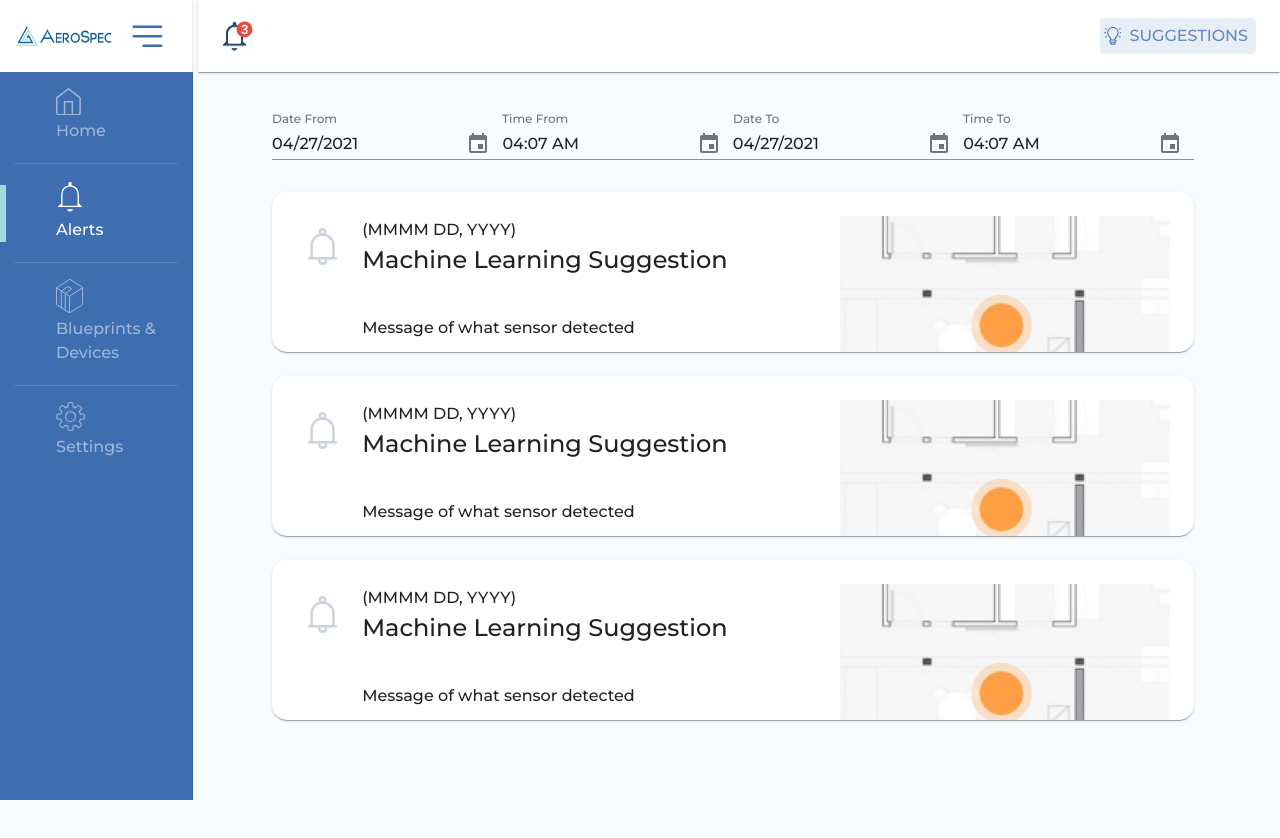
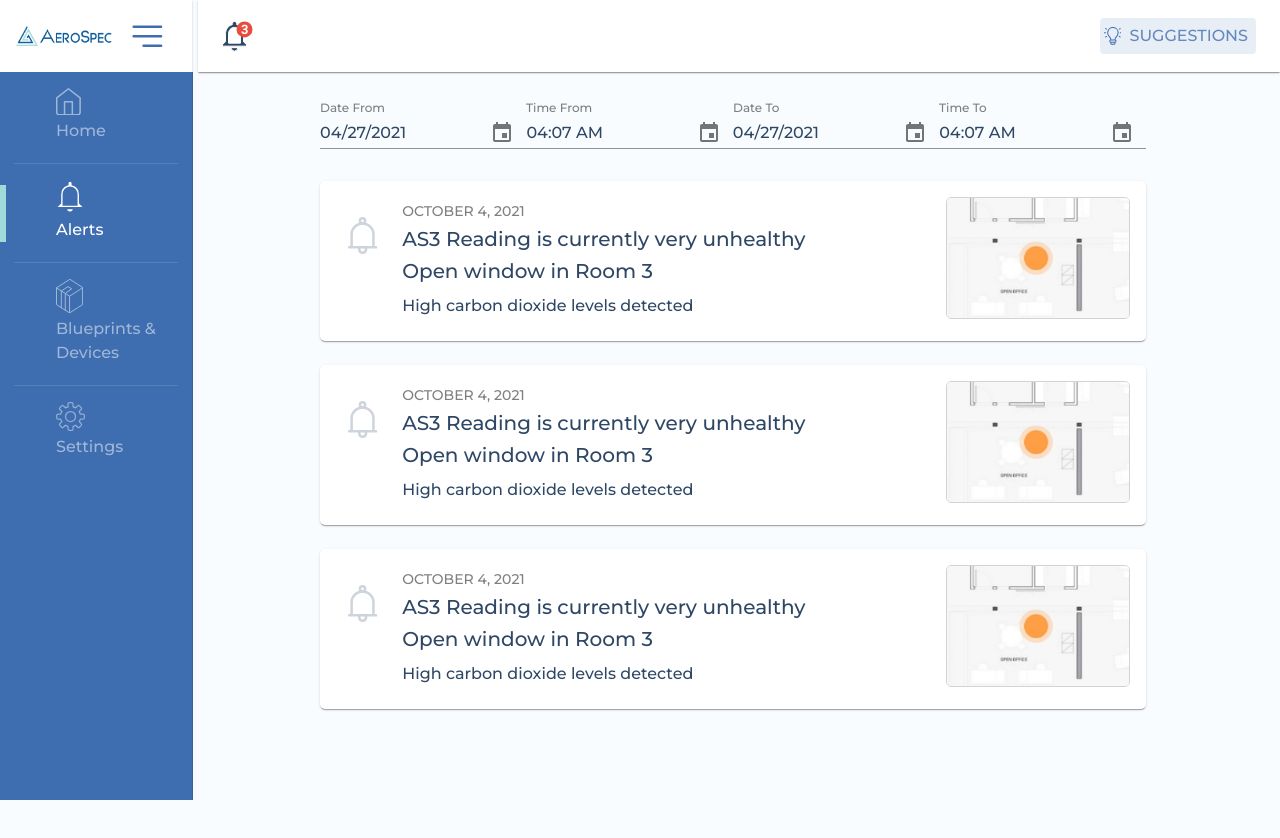
Before and after one commit to seal-aerospec/AeroSpec-Dashboard-Reworked, a React (Create React App) app: page /alerts in a window 1280 px wide. Shown: the top 838 px of the page. Built offline with nearby package versions, Linux system fonts and the light colour scheme.

Commit message:
Add alert card styling

```diff
--- a/src/components/pages/alerts/Alert.jsx
+++ b/src/components/pages/alerts/Alert.jsx
@@ -1,4 +1,4 @@
-import { makeStyles } from '@material-ui/core';
+import {makeStyles} from '@material-ui/core';
 import Box from '@material-ui/core/Box';
 import Card from '@material-ui/core/Card';
 import CardContent from '@material-ui/core/CardContent';
@@ -11,32 +11,37 @@
 
 const useStyles = makeStyles({
    alertCards: {
-      borderRadius: '15px',
+      borderRadius: '5px',
       maxHeight: '20vh',
+      width: 'auto',
       marginTop: '3vh'
+   },
+   cardContent: {
+      display: 'flex',
+      alignItems: 'flex-start',
+   },
+   bellIcon: {
+      marginTop: '1vh',
+      height: '30%',
+      width: 'auto',
+   },
+   dateText: {
+      color: '#C7C7C7',
    },
    alertContent: {
       display: 'flex',
+      alignSelf: 'center',
       flex: 1,
       flexDirection: 'column',
-      justifyContent: 'space-between',
+      justifyContent: 'space-around',
    },
-   bellIcon: {
-      height: '30%',
+   exampleMinView: {
+      borderRadius: '5px',
       width: 'auto',
-   },
-   cardContent: {
-      height: '30vh',
-      display: 'flex',
-      flexDirection: 'row',
-      alignItems: 'flex-start',
-      overflow: 'hidden',
-      padding: '3vh',
-    },
-   exampleMinView: {
-      flexShrink: 0,
-      objectFit: 'contain',
-      marginLeft: 'auto'
+      height: 'auto',
+      maxHeight: '15vh',
+      maxWidth: 'auto',
+      border: '1px solid lightgray',
    },
 });
 
@@ -51,15 +56,20 @@
                </IconButton>
             </Box>
             <Box className={classes.alertContent}>
-               <Box marginBottom="5vh">
-                  <Typography variant="subtitle1">(MMMM DD, YYYY)</Typography>
-                  <Typography variant="h5">Machine Learning Suggestion</Typography>
+               <Box>
+                  <Typography variant="subtitle2" color="textSecondary">OCTOBER 4, 2021</Typography>
+               </Box>
+               <Box gutterBottom>
+                  <Typography variant="h6" color="textPrimary">AS3 Reading is currently very unhealthy</Typography>
+                  <Typography variant="h6" color="textPrimary" gutterBottom="true">Open window in Room 3</Typography>
                </Box>
                <Box>
-                  <Typography>Message of what sensor detected</Typography>
+                  <Typography variant="body1" color="textPrimary">High carbon dioxide levels detected</Typography>
                </Box>
             </Box>
-            <img src={ExampleAlert} className={classes.exampleMinView} alt="Device with Alert"></img>
+            <Box>
+               <img src={ExampleAlert} className={classes.exampleMinView} alt="Device with Alert"></img>
+            </Box>
          </CardContent>
       </Card>
    );
--- a/src/components/pages/alerts/AlertsComponent.jsx
+++ b/src/components/pages/alerts/AlertsComponent.jsx
@@ -22,7 +22,7 @@
    };
 
    return (
-      <Box padding="3vh 10vh 3vh 10vh">
+      <Box padding="1vw 10vw 3vw 10vw">
          <MuiPickersUtilsProvider utils={DateFnsUtils}>
             <Box display="flex" justifyContent="space-around">
                <KeyboardDatePicker
@@ -70,9 +70,11 @@
                />
             </Box>
          </MuiPickersUtilsProvider>
-         <Alert />
-         <Alert />
-         <Alert />
+         <Box>
+            <Alert />
+            <Alert />
+            <Alert />
+         </Box>
       </Box>
     );
 }
--- a/src/styles/Themes.jsx
+++ b/src/styles/Themes.jsx
@@ -8,6 +8,10 @@
      secondary: {
         main: '#C7C7C7'
      },
+     text: {
+        primary: '#2E4765',
+        secondary: 'rgba(0, 0, 0, 0.5)',
+     },
   },
   typography: {
      fontFamily: [
@@ -16,6 +20,7 @@
      ].join(','),
      fontWeightRegular: 500,
      fontWeightBold: 700,
+     color: 'textPrimary',
    },
    props: {
       // disables all ripples in Material UI
@@ -61,6 +66,11 @@
             },
          },
       },
+      MuiCardActionArea: {
+         focusHighlight: {
+            border: '2px solid blue',
+         }
+      }
    }
 });
 
```
